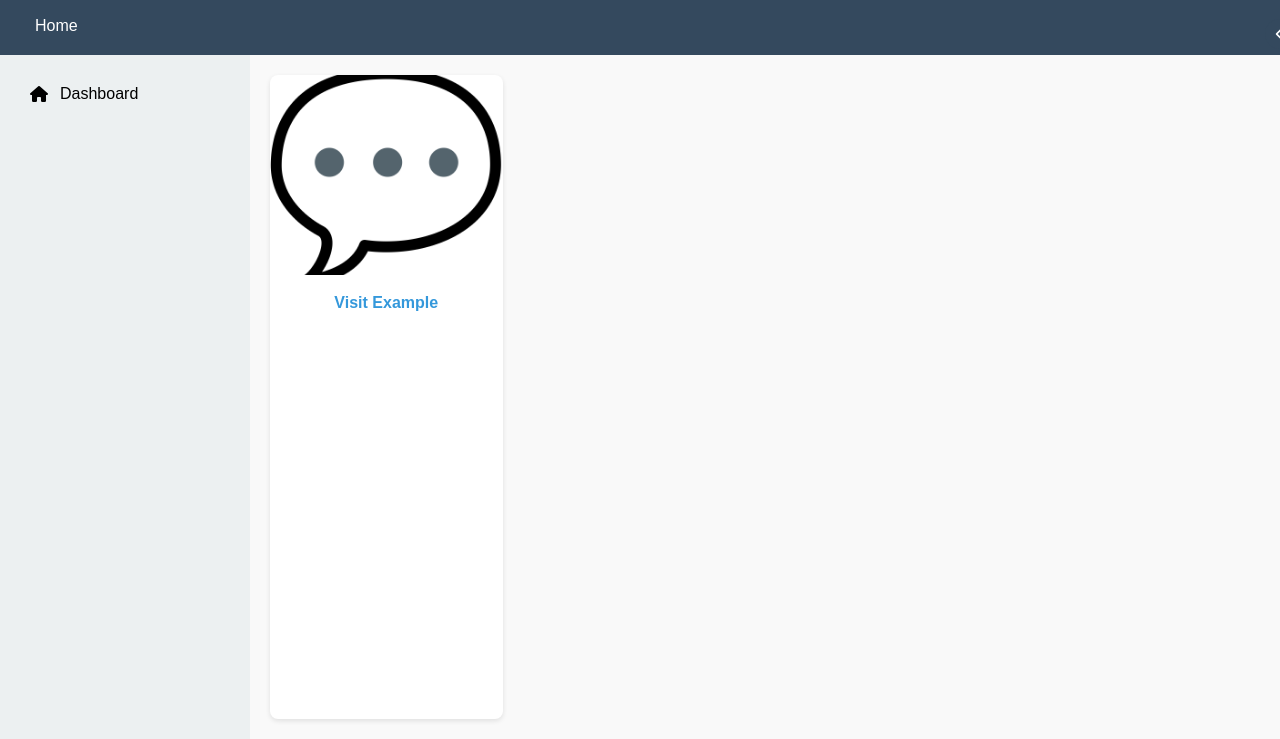
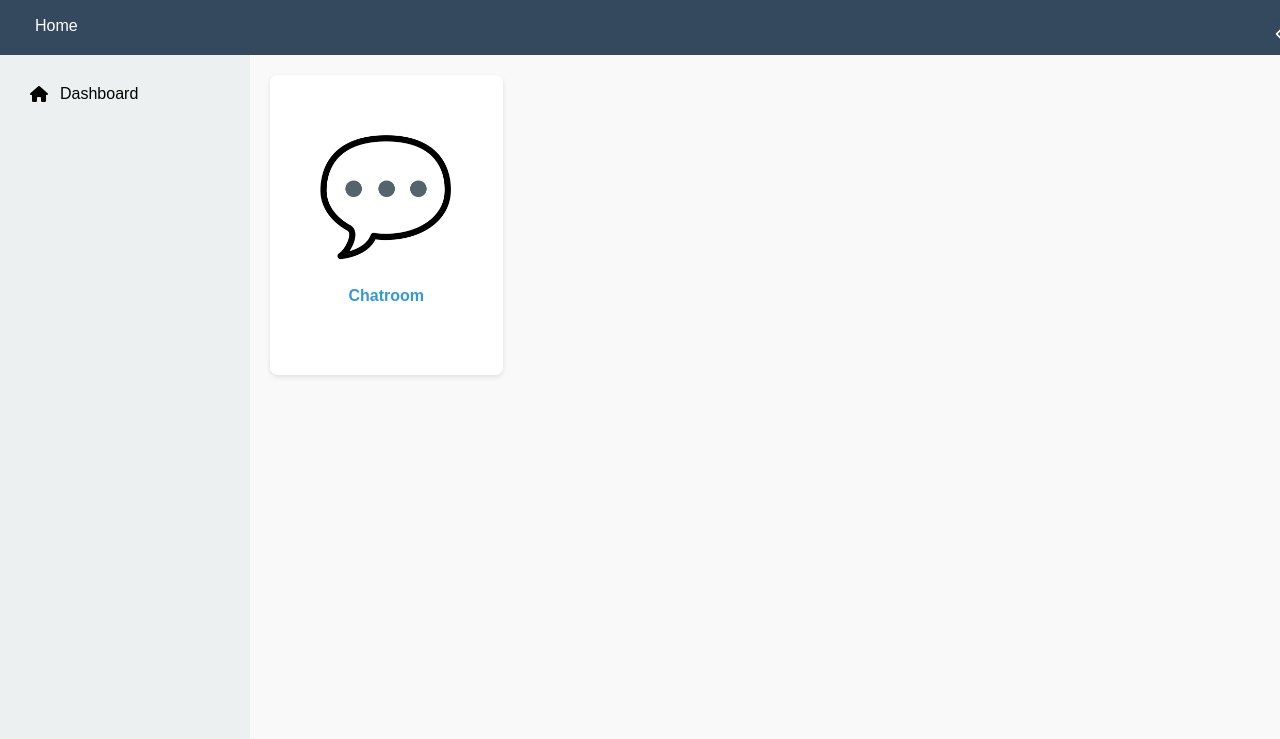
Before and after one commit to easychatroom/mainpage, a plain HTML site: page index.html in a window 1280 px wide. Shown: the part 61-800 px from the top of the page. Drawn offline with Linux system fonts and the light colour scheme.

Commit message:
Add files via upload

```diff
--- a/index.html
+++ b/index.html
@@ -118,11 +118,21 @@
         }
 
         .box {
+            align-items: center;
+            align-content: center;
             background-color: white;
             border-radius: 8px;
             box-shadow: 0 2px 5px rgba(0,0,0,0.1);
             overflow: hidden;
+            height: 300px;
             transition: transform 0.3s;
+            display: flex;
+            flex-direction: column;
+            align-items: center;
+            justify-content: center;
+            text-align: center;
+            padding: 15px;
+
         }
 
         .box:hover {
@@ -130,19 +140,21 @@
         }
 
         .box-image {
-            width: 100%;
-            height: 200px;
+            display: inline-block;
+            width: 65%;
+            height: 65%;
             object-fit: cover;
+            height: auto;
         }
 
         .box-link {
-            display: block;
             padding: 15px;
             text-align: center;
             color: #3498db;
             text-decoration: none;
             font-weight: bold;
             transition: color 0.3s;
+            margin-top: 10px;
         }
 
         .box-link:hover {
@@ -172,7 +184,7 @@
     <div class="content">
         <div class="box">
             <img src="images/message.png" alt="Placeholder" class="box-image">
-            <a href="https://chatroom.webuserent.org" class="box-link" target="_blank">Visit Example</a>
+            <a href="https://chatroom.webuserent.org" class="box-link" target="_blank">Chatroom</a>
         </div>
     </div>
 
```
